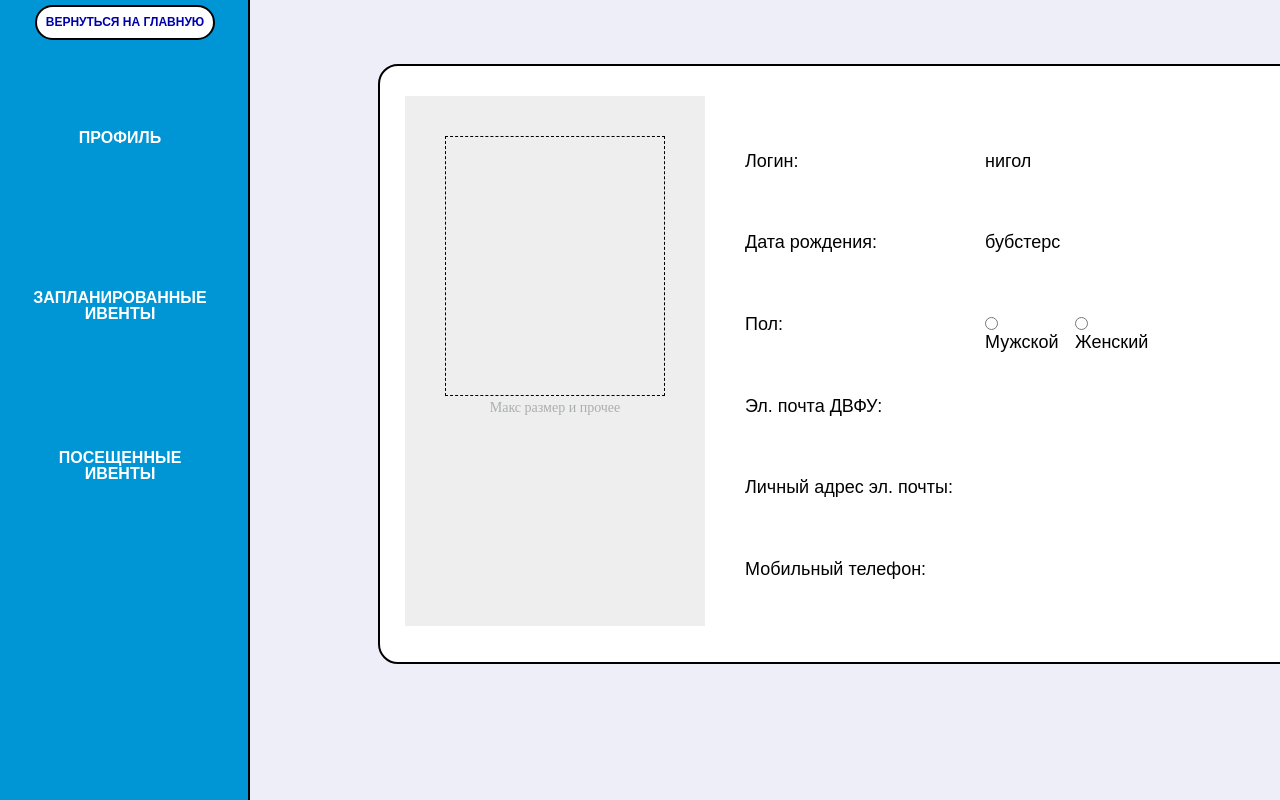
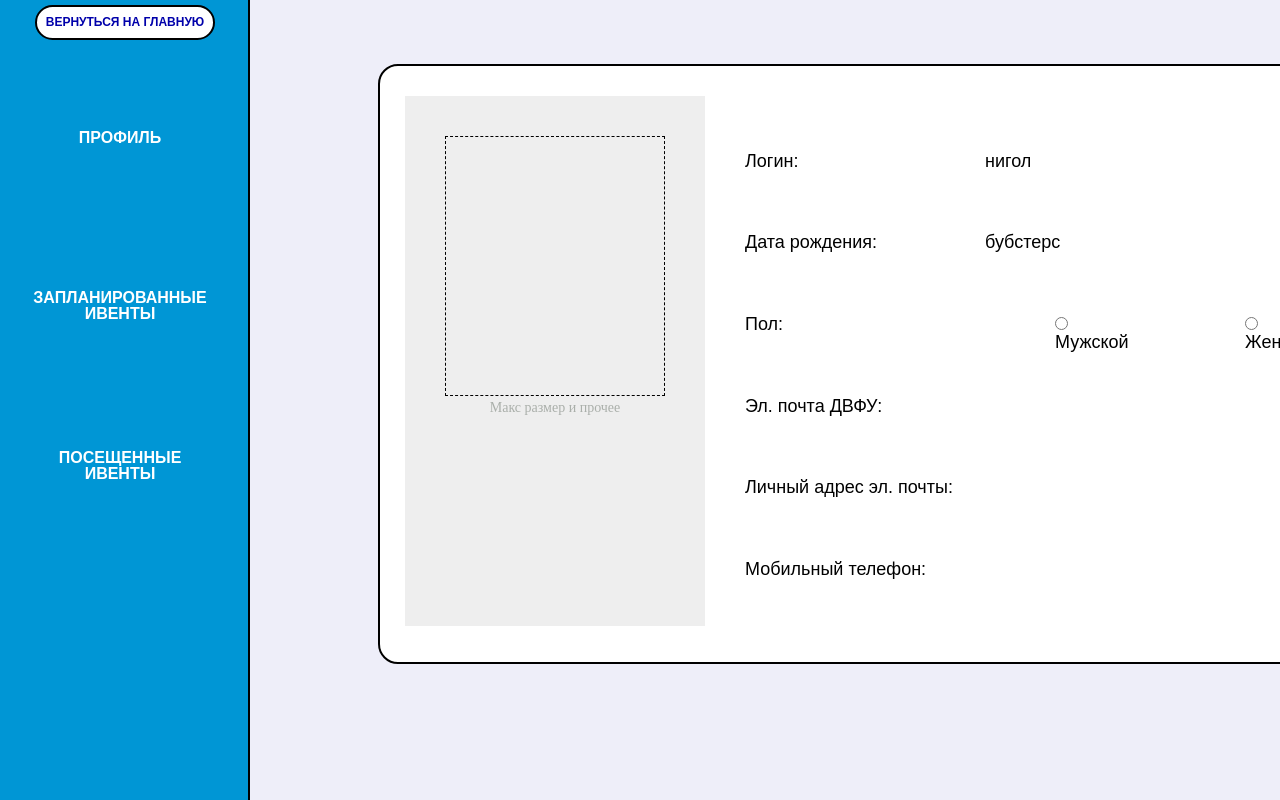
Before and after one commit to sause13b/Campus-events, a Django app: page /personalarea/ in a window 1280 px wide. Run offline with Django 3.2, Linux system fonts and the light colour scheme.

Commit message:
personal area css update

```diff
--- a/static/personalarea/css/style.css
+++ b/static/personalarea/css/style.css
@@ -266,7 +266,7 @@ main
 
 .profile_information_panel_column2
 {
-	width: 420px;
+	width: 400px;
 	height: 490px;
 	display: flex;
 	flex-direction: column;
@@ -284,7 +284,7 @@ main
 .profile_information_panel_column2_row
 {
 	padding: 0px 0px 0px 20px;
-	width: 420px;
+	width: 400px;
 	height: 50px;
 	font-family: sans-serif;
 	font-size: 18px;
--- a/templates/personalarea/index.html
+++ b/templates/personalarea/index.html
@@ -66,11 +66,11 @@
 									<div class="profile_information_panel_column2_row">
 										бубстерс
 									</div>
-									<div class="profile_information_panel_column2_row" style="display: flex;">
+									<div class="profile_information_panel_column2_row" style="display: flex; justify-content: space-around">
                                         <div class="sex_selecter">
                                             <input name="sex" type="radio" value="Мужской"> Мужской
                                         </div>
-                                        <div class="sex_selecter" style="margin-left: 40px">
+                                        <div class="sex_selecter" >
                                             <input name="sex" type="radio" value="Женский"> Женский
                                         </div>
 									</div>
```
